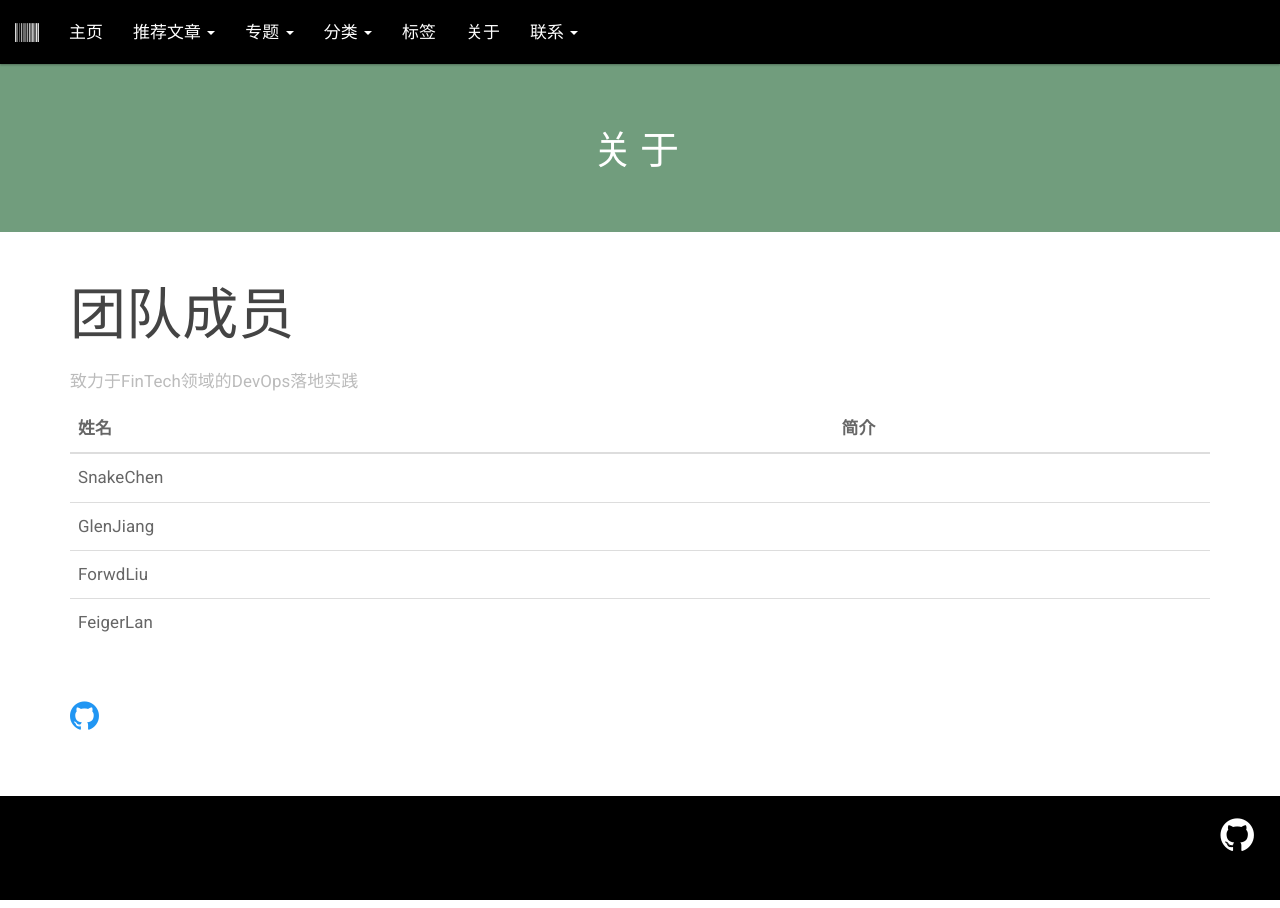
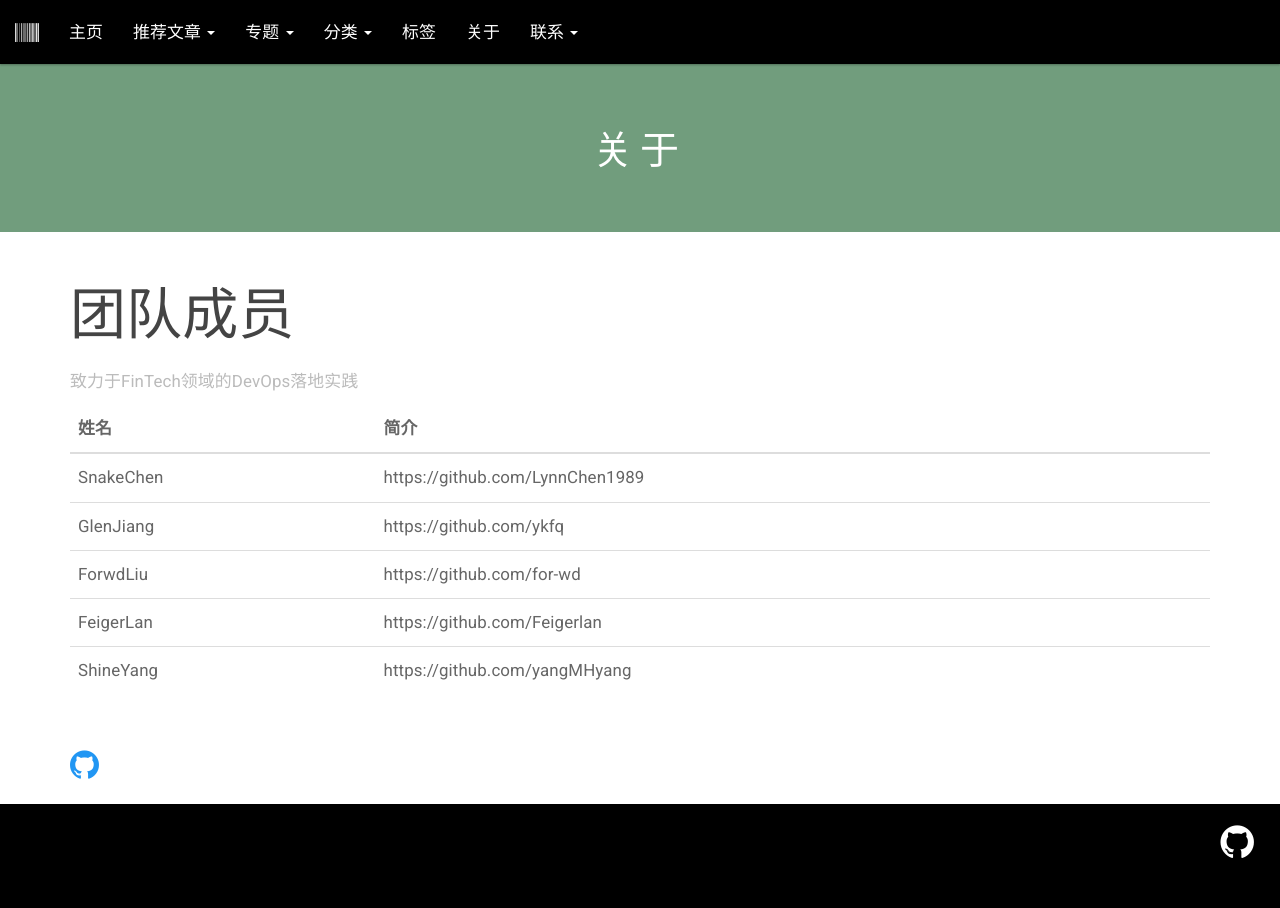
Before and after one commit to FinTechOps/FinTechOps.github.io, a Jekyll site: the page built from _pages/about.html, in a window 1280 px wide. Built offline with Jekyll 4.4.1, drawn with Linux system fonts in a browser that asks for light colours.

Commit message:
add user

```diff
--- a/_pages/about.html
+++ b/_pages/about.html
@@ -17,19 +17,23 @@ permalink: /about/
     <tbody>
     <tr>
         <td>SnakeChen</td>
-        <td></td>
+        <td>https://github.com/LynnChen1989</td>
     </tr>
     <tr>
         <td>GlenJiang</td>
-        <td></td>
+        <td>https://github.com/ykfq</td>
     </tr>
     <tr>
         <td>ForwdLiu</td>
-        <td></td>
+        <td>https://github.com/for-wd</td>
     </tr>
     <tr>
         <td>FeigerLan</td>
-        <td></td>
+        <td>https://github.com/Feigerlan</td>
+    </tr>
+     <tr>
+        <td>ShineYang</td>
+        <td>https://github.com/yangMHyang</td>
     </tr>
     </tbody>
 </table>
```
